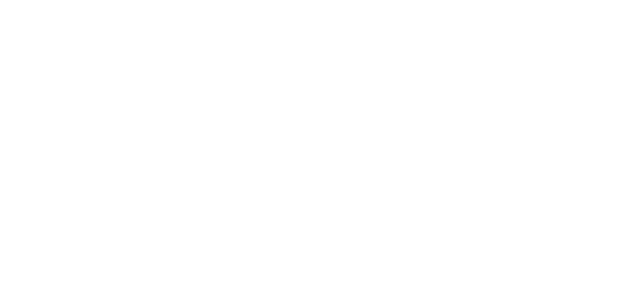
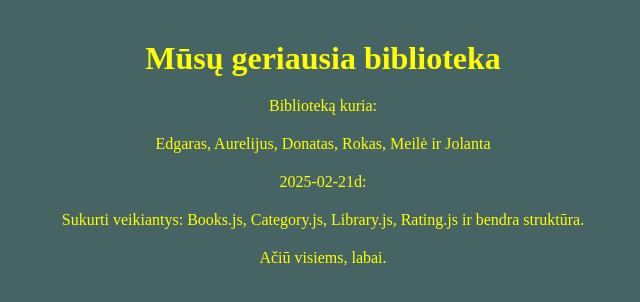
Before and after one commit to jolgri/geriausia_biblioteka, a plain HTML site: page index.html in a window 1280 px wide. Shown: the whole page, without its empty margins (317-957 px from the left). Drawn offline with Linux system fonts and the light colour scheme.

Commit message:
followed up with main

```diff
--- a/app.js
+++ b/app.js
@@ -37,3 +37,6 @@ library.addCategory(trileriuKategorija);
 library.addCategory(siauboKategorija);
 
 console.log(library);
+
+const ivertinimas1 = new Rating ('1', 'GBS001', 5, 'Gera skaityti tokią knygą');
+console.log(ivertinimas1.getRating());
--- a/assets/styles/style.css
+++ b/assets/styles/style.css
@@ -0,0 +1,9 @@
+* {
+    margin: 0;
+    padding: 0;
+    box-sizing: border-box;
+    background-color: rgb(70, 100, 100);
+    color: yellow;
+    margin: 20px auto;
+    text-align: center;
+}
--- a/index.html
+++ b/index.html
@@ -6,10 +6,18 @@
     <meta name="viewport" content="width=device-width, initial-scale=1.0">
     <title>Geriausia biblioteka</title>
     <link rel="stylesheet" href="./assets/styles/style.css">
+    <script type="module" src="app.js" defer></script>
 </head>
 
 <body>
-<script type="module" src="app.js"></script>
+    <h1> Mūsų geriausia biblioteka</h1>
+    <p>Biblioteką kuria:</p>
+    <p> Edgaras, Aurelijus, Donatas, Rokas, Meilė ir Jolanta</p>
+    <p> 2025-02-21d:</p>
+    <p> Sukurti veikiantys: Books.js, Category.js, Library.js, Rating.js ir bendra struktūra.
+    </p>
+    <p> Ačiū visiems, labai.</p>
+    </p>
 </body>
 
 </html>
```
